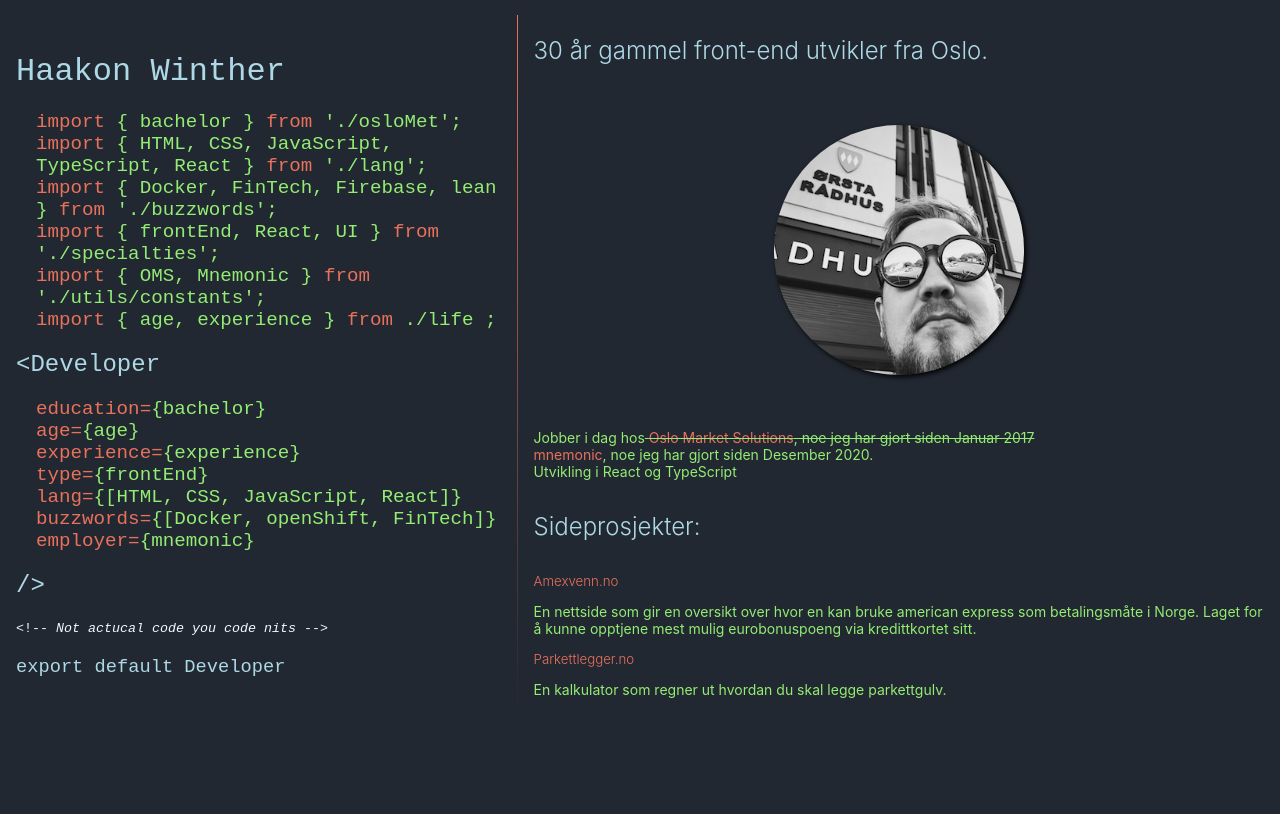
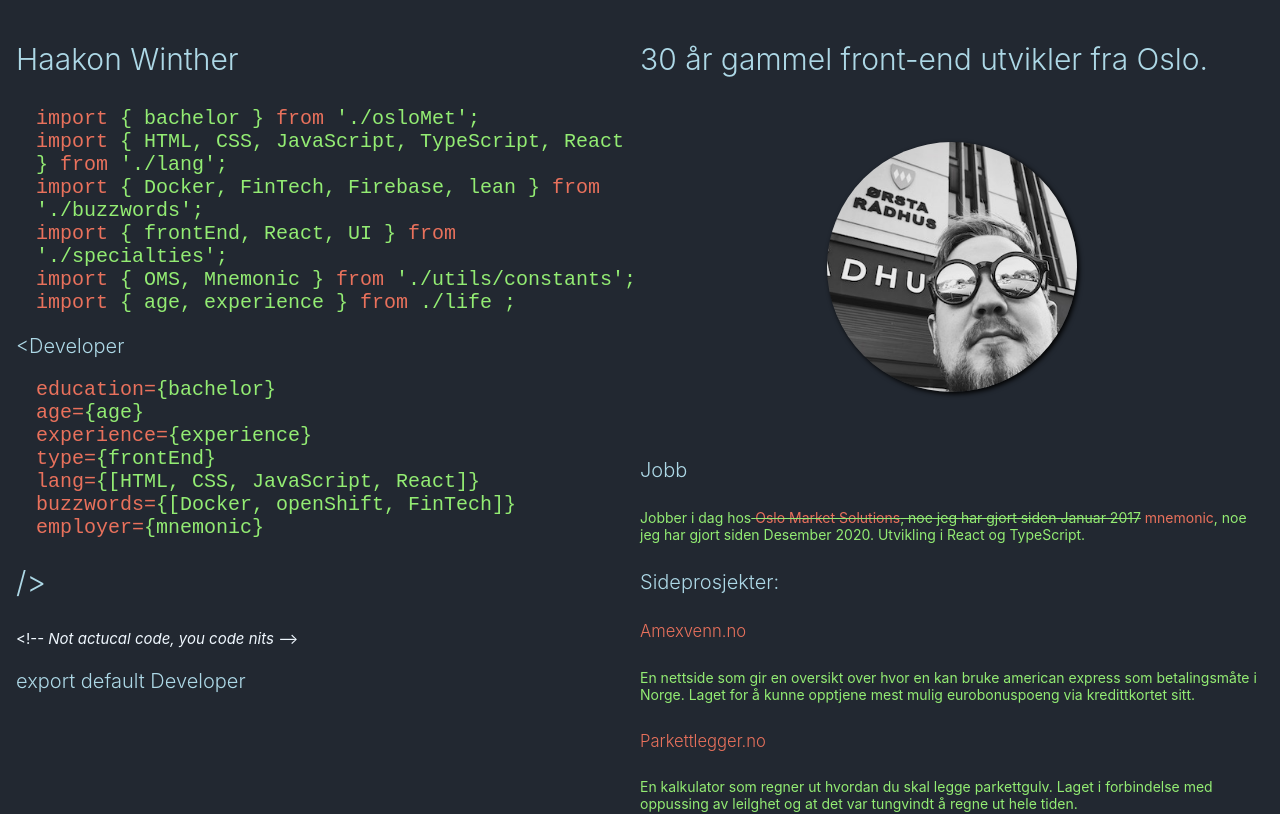
Before and after one commit to HaakonW/haakonw, a React (Create React App) app: page / in a window 1280 px wide. Shown: the top 814 px of the page. Built offline with nearby package versions, Linux system fonts and the light colour scheme.

Commit message:
Back to grid

```diff
--- a/src/About.js
+++ b/src/About.js
@@ -1,27 +1,34 @@
 import React from 'react';
 import img from './profilePic.jpg';
-import './App.css';
 
-function calculateAge(birthday) {
-  // birthday is a date
-  var ageDifMs = Date.now() - birthday;
-  var ageDate = new Date(ageDifMs); // miliseconds from epoch
-  return Math.abs(ageDate.getUTCFullYear() - 1970);
-}
+const unpaidSideHustlesWithBigDreams = [
+  {
+    name: 'Amexvenn.no',
+    url: 'https://www.amexvenn.no',
+    desc: 'En nettside som gir en oversikt over hvor en kan bruke american express som betalingsmåte i Norge. Laget for å kunne opptjene mest mulig eurobonuspoeng via kredittkortet sitt.',
+  },
 
-const About = () => (
-  <article className="rightSide">
-    <h2>
-      {calculateAge(new Date('05/01/1989'))} år gammel front-end utvikler fra
-      Oslo.{' '}
-    </h2>
-    <div>
+  {
+    name: 'Parkettlegger.no',
+    url: 'https://www.parkettlegger.no"',
+    desc: 'En kalkulator som regner ut hvordan du skal legge parkettgulv. Laget i forbindelse med oppussing av leilghet og at det var tungvindt å regne ut hele tiden.',
+  },
+  {
+    name: 'Petimeter.io',
+    url: 'https://www.parkettlegger.no"',
+    desc: 'En webapp som for regsitrering av avvik i servicebransjen. Laget med firebase og cloud functions',
+  },
+];
+export const About = () => {
+  return (
+    <div className="aboutSection">
       <img
         src={img}
         alt="Profilbilde foran Ørsta Rådhus, itje at he nokke der å gjer"
       />
-    </div>
       <div>
+        <div>
+          <h4>Jobb</h4>
           <p>
             Jobber i dag hos
             <span style={{ textDecoration: 'line-through' }}>
@@ -33,7 +40,7 @@ const About = () => (
                 {' '}
                 Oslo Market Solutions
               </a>
-          , noe jeg har gjort siden Januar 2017 <br />
+              , noe jeg har gjort siden Januar 2017
             </span>
             <a
               rel="noopener noreferrer"
@@ -43,44 +50,24 @@ const About = () => (
               {' '}
               mnemonic
             </a>
-        , noe jeg har gjort siden Desember 2020. <br />
-        Utvikling i React og TypeScript
+            , noe jeg har gjort siden Desember 2020. Utvikling i React og
+            TypeScript.
           </p>
         </div>
         <div>
           <h4>Sideprosjekter:</h4>
-      <div className="sideProjects">
-        <div>
+          {unpaidSideHustlesWithBigDreams.map((item) => (
+            <div key={item.name}>
               <h5>
-            <a
-              rel="noopener noreferrer"
-              target="_blank"
-              href="https://www.amexvenn.no"
-            >
-              Amexvenn.no
+                <a rel="noopener noreferrer" target="_blank" href={item.url}>
+                  {item.name}
                 </a>
               </h5>
-          <p>
-            En nettside som gir en oversikt over hvor en kan bruke american
-            express som betalingsmåte i Norge. Laget for å kunne opptjene mest
-            mulig eurobonuspoeng via kredittkortet sitt.
-          </p>
+              <p>{item.desc}</p>
             </div>
-        <div>
-          <h5>
-            <a
-              rel="noopener noreferrer"
-              target="_blank"
-              href="https://www.parkettlegger.no"
-            >
-              Parkettlegger.no
-            </a>
-          </h5>
-          <p>En kalkulator som regner ut hvordan du skal legge parkettgulv.</p>
+          ))}
         </div>
       </div>
     </div>
-  </article>
   );
-
-export default About;
+};
--- /dev/null
+++ b/src/AboutHeading.js
@@ -0,0 +1,19 @@
+import React from 'react';
+
+import './App.css';
+
+function calculateAge(birthday) {
+  // birthday is a date
+  var ageDifMs = Date.now() - birthday;
+  var ageDate = new Date(ageDifMs); // miliseconds from epoch
+  return Math.abs(ageDate.getUTCFullYear() - 1970);
+}
+
+const AboutHeading = () => (
+  <h2>
+    {calculateAge(new Date('05/01/1989'))} år gammel front-end utvikler fra
+    Oslo.{' '}
+  </h2>
+);
+
+export default AboutHeading;
--- a/src/App.css
+++ b/src/App.css
@@ -2,48 +2,24 @@ body {
   background-color: #222831;
   font-family: -apple-system, BlinkMacSystemFont, 'Segoe UI', Roboto, Helvetica,
     Arial, sans-serif, 'Apple Color Emoji', 'Segoe UI Emoji', 'Segoe UI Symbol';
+}
+main {
+  padding: 1em;
 }
 
 h1,
 h2,
 h3, h4, h5 {
   font-weight: 300;
-}
-
-h1,
-h2,
-h3,
-h4 {
   color: lightblue;
 }
 
-h4 {
-  font-size: 1.5em;
-}
-h5 {
-  margin: 0;
+
+h3 {
+  font-size: 1em;
+  margin-top: 1em;
 }
 
-p {
-  color: #93ec73;
-  font-size: 14px;
-}
-
-pre {
-  font-size: 1em;
-}
-small {
-  color: aliceblue;
-}
-
-ul {
-  list-style: none;
-  padding: 0;
-  font-family: 'Courier New', Courier, monospace;
-  font-size: 1.2em;
-  margin: 5px 0px 5px 20px;
-  color: #e9715c;
-}
 a {
   color: #e9715c;
   text-decoration: none;
@@ -53,26 +29,45 @@ a:hover {
   color: lightseagreen;
 }
 
+p {
+  color: #93ec73;
+  font-size: 14px;
+}
+
+
+small {
+  color: aliceblue;
+  font-size: 0.75em;
+}
+
+ul {
+  list-style: none;
+  padding: 0;
+  font-family: 'Courier New', Courier, monospace;
+  font-size: 1em;
+  margin: 5px 0px 5px 20px;
+  color: #e9715c;
+}
+
+
 ul span {
   color: #93ec73;
 }
-section > ul {
-  list-style: none;
-  padding: 0;
-  font-family: 'Courier New', Courier, monospace;
-  font-size: 1.2em;
-  color: #e9715c;
-}
 
-.container {
-  display: flex;
-  align-items: center;
-  justify-content: center;
+
+
+.grid-1 {
+  display: grid;
+  grid-template-columns: 1fr 1fr;
+  grid-template-rows: auto  auto;
 }
 
 @media (max-width: 750px) {
-  .container {
-    flex-direction: column;
+  .grid-1 {
+    display: grid;
+    grid-template-columns: 1fr;
+    grid-template-rows: auto  ;
+    grid-gap: 10px;
   }
   ul {
     margin-left: 0px;
@@ -80,31 +75,39 @@ section > ul {
   }
 }
 
-.leftSide {
-  padding: 1em;
-  border-right: solid 1px;
-  border-left: solid 0px;
-  border-image: linear-gradient(to bottom, #e9715c, rgba(0, 0, 0, 0)) 1 100%;
+/* items */
+
+.grid-1 div {
+  color: white;
+  font-size: 20px;
+  }
+
+
+.aboutSection{
+  display: flex;
+  flex-direction: column;
+  align-items: center;
 }
 
-.rightSide {
-  padding: 1em;
+@media (max-width: 750px) {
+  .grid-1 {
+    display: grid;
+    grid-template-columns: 1fr;
+    grid-template-rows: auto  ;
+    grid-gap: 10px;
+  }
+  .aboutSection {
+    grid-template-columns:1fr ;
+  }
+
+  ul {
+    margin-left: 0px;
+    font-size: 0.75em;
+  }
 }
 
-.leftSide > div {
-  font-family: 'Courier New', Courier, monospace;
-}
 
-.leftSide h3 {
-  color: lightblue;
-}
-
-.rightSide > div:first-of-type {
-  display: flex;
-  justify-content: center;
-}
-
-.rightSide img {
+.aboutSection img{
   max-width: 250px;
   max-height: 250px;
   border-radius: 50%;
--- a/src/App.js
+++ b/src/App.js
@@ -1,20 +1,30 @@
 import React from 'react';
-import About from './About';
+import AboutHeading from './AboutHeading';
 import './App.css';
 import Imports from './Imports';
 import CodeBlock from './CodeBlock';
+import { About } from './About';
 
 function App() {
   return (
-    <main className="container">
-      <div className="leftSide">
-        <div>
+    <main>
+      <section className="grid-1">
+        <div className="item-1">
           <h1>Haakon Winther</h1>
+        </div>
+
+        <div className="item-2">
+          <AboutHeading />
+        </div>
+
+        <div className="item-3">
           <Imports />
           <CodeBlock />
         </div>
-      </div>
-      <About />
+        <div className="item-4">
+          <About />
+        </div>
+      </section>
     </main>
   );
 }
--- a/src/CodeBlock.js
+++ b/src/CodeBlock.js
@@ -4,7 +4,7 @@ import './App.css';
 
 const CodeBlock = () => (
   <article>
-    <h2>{'<'}Developer</h2>
+    <h3>{'<'}Developer</h3>
     <ul>
       <li>
         education=<span>{'{bachelor}'} </span>
@@ -40,7 +40,7 @@ const CodeBlock = () => (
     </ul>
     <h2>{' />'}</h2>
     <small>
-      {'<!--'} <i>Not actucal code you code nits</i> {'-->'}
+      {'<!--'} <i>Not actucal code, you code nits</i> {'-->'}
     </small>
     <h3>export default Developer</h3>
   </article>
```
Lines whose indentation alone changed are shown as unchanged.
